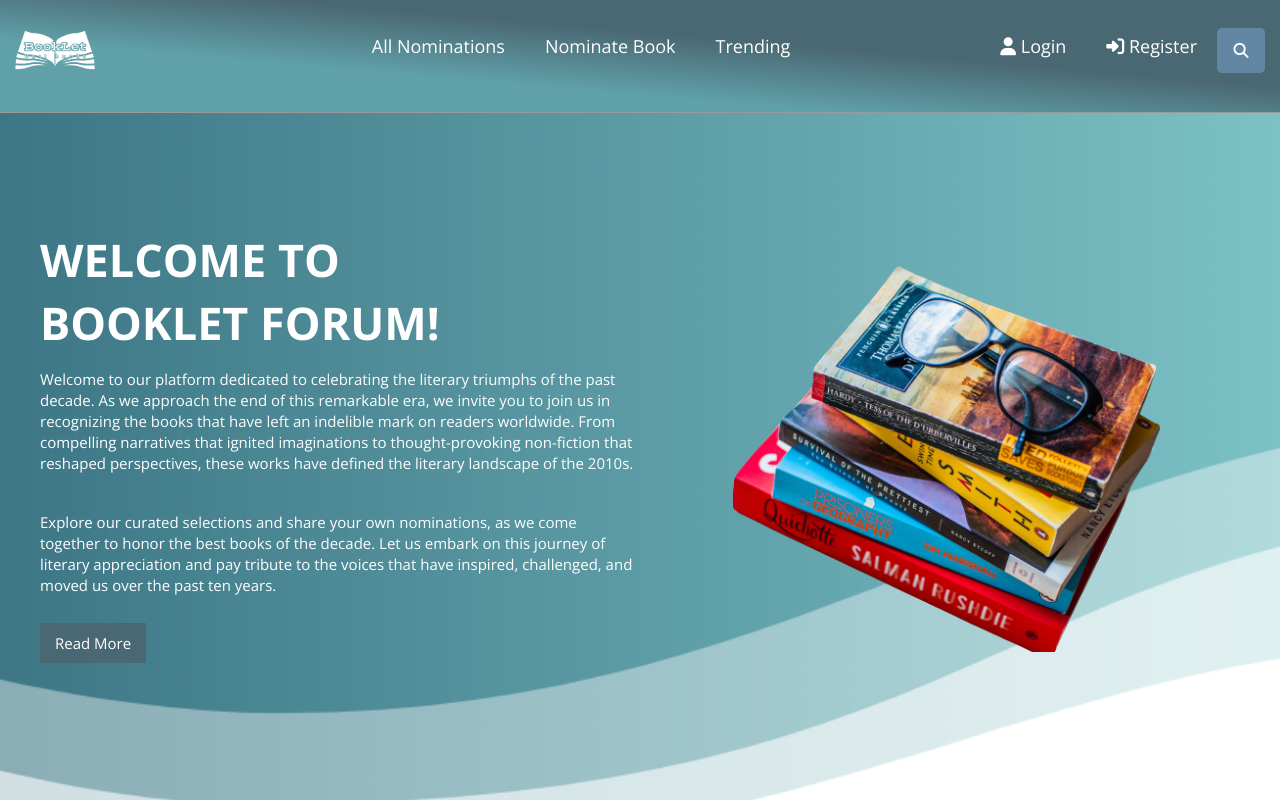
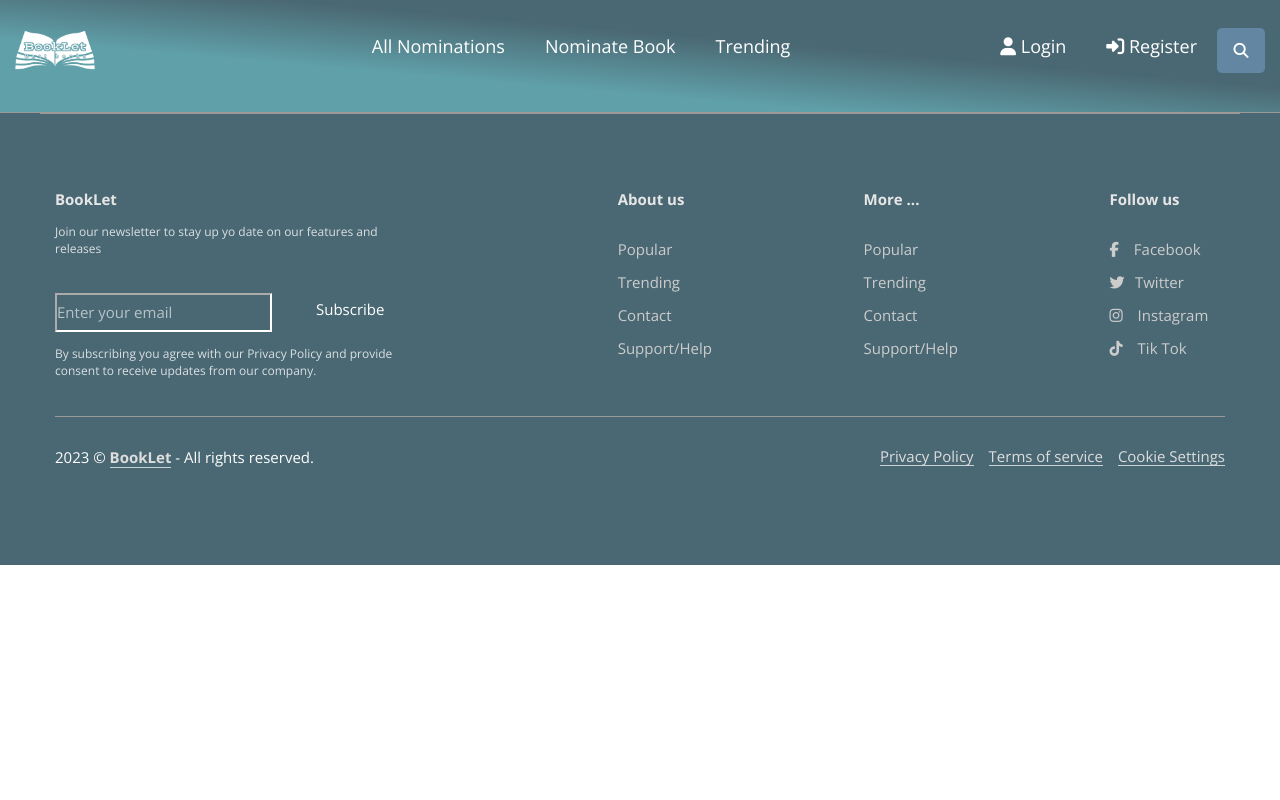
Before and after one commit to Djani-Antova/BookLet-october-2023, a React (Vite) app in the folder client/: page /create in a window 1280 px wide. Shown: the top 800 px of the page. Built offline with nearby package versions, Linux system fonts and the light colour scheme.

Commit message:
Add Routes

```diff
--- a/client/src/App.jsx
+++ b/client/src/App.jsx
@@ -1,16 +1,23 @@
+import { Routes, Route} from 'react-router-dom'
 import Footer from './components/footer/Footer'
 import Navigation from './components/navigation/Navigation'
 import Home from './components/home/Home'
+import FeaturedList from './components/book-list/FeaturedList'
 
 function App() {
 
-  return (
-    <>
-      <Navigation />
-      <Home />
-      <Footer />
-    </>
-  )
+    return (
+        <div id="box">
+            <Navigation />
+
+            <Routes>
+                <Route path="/" element={<Home />} />
+                <Route path="/books" element={<FeaturedList />} />
+
+            </Routes>
+            <Footer />
+        </div>
+    )
 }
 
 export default App
```
